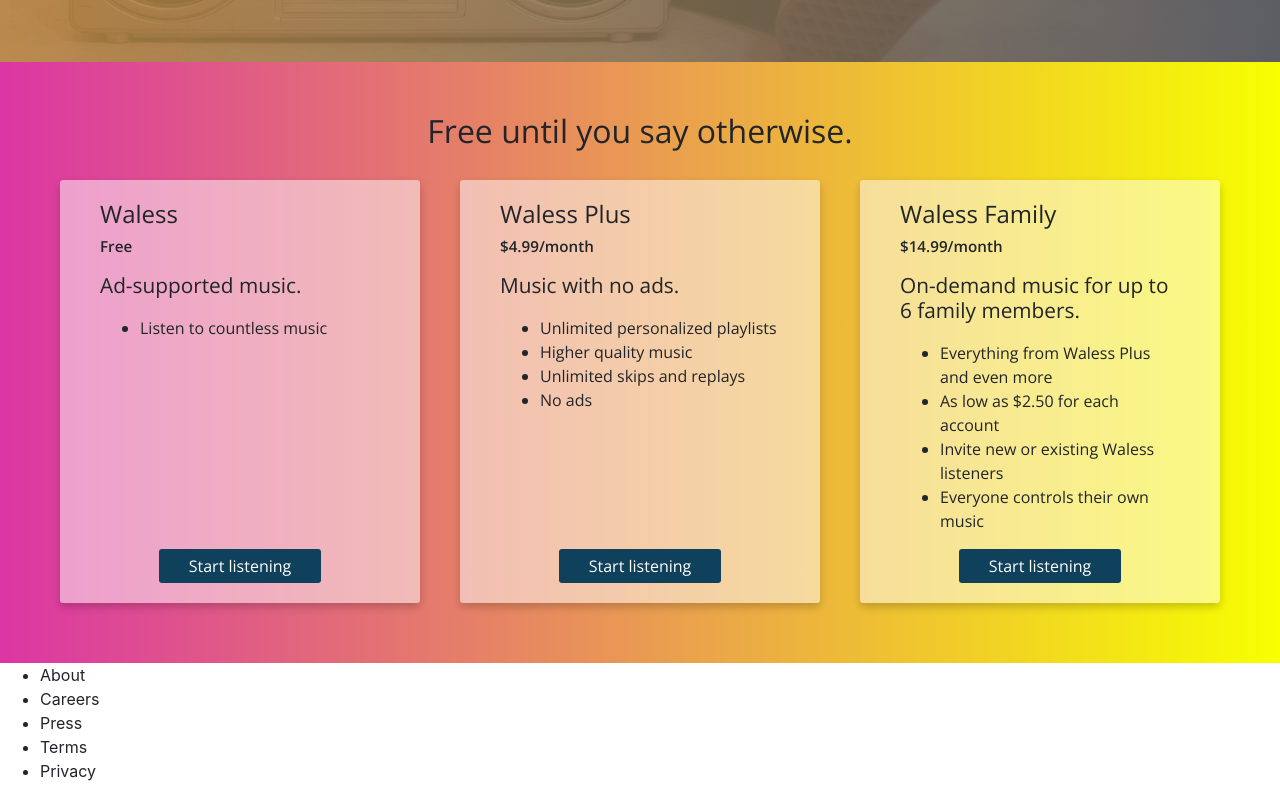
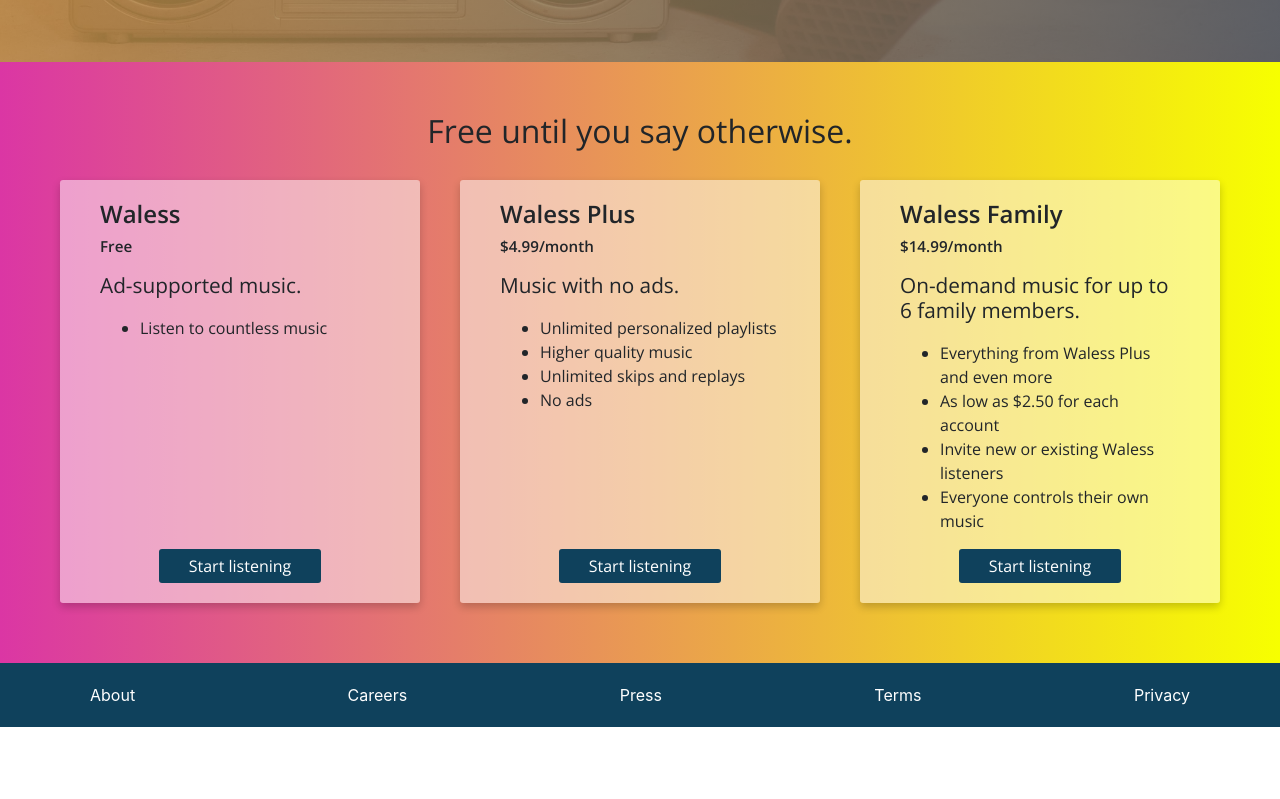
Before and after one commit to alfmoh/waless-spa, an Angular app: page / in a window 1280 px wide. Shown: the part 1458-2257 px from the top of the page. After the commit the page ends 2185 px from the top, so only its background shows below. Built offline with nearby package versions, Linux system fonts and the light colour scheme.

Commit message:
home footer styled.

```diff
--- a/src/app/core/components/home/home.component.scss
+++ b/src/app/core/components/home/home.component.scss
@@ -148,9 +148,13 @@
                 justify-content: space-between;
                 background: rgba(255, 255, 255, 0.5);
 
+                &__header {
+                    font-weight: 600;
+                }
+
                 &__sub-header {
-                  font-size: .95rem;
-                  font-weight: 600;
+                    font-size: .95rem;
+                    font-weight: 600;
                 }
 
                 &__sub-sub-header {
@@ -177,3 +181,25 @@
         }
     }
 }
+
+.site-footer {
+    &-content {
+        margin: 0;
+        padding: 0;
+        background: $mainBlue;
+        display: flex;
+        flex-wrap: wrap;
+        justify-content: space-between;
+        color: $mainWhite;
+        padding: 20px 70px;
+        list-style: none;
+
+        &__item {
+            padding: 0 20px;
+
+            &:hover {
+                cursor: pointer;
+            }
+        }
+    }
+}
```
